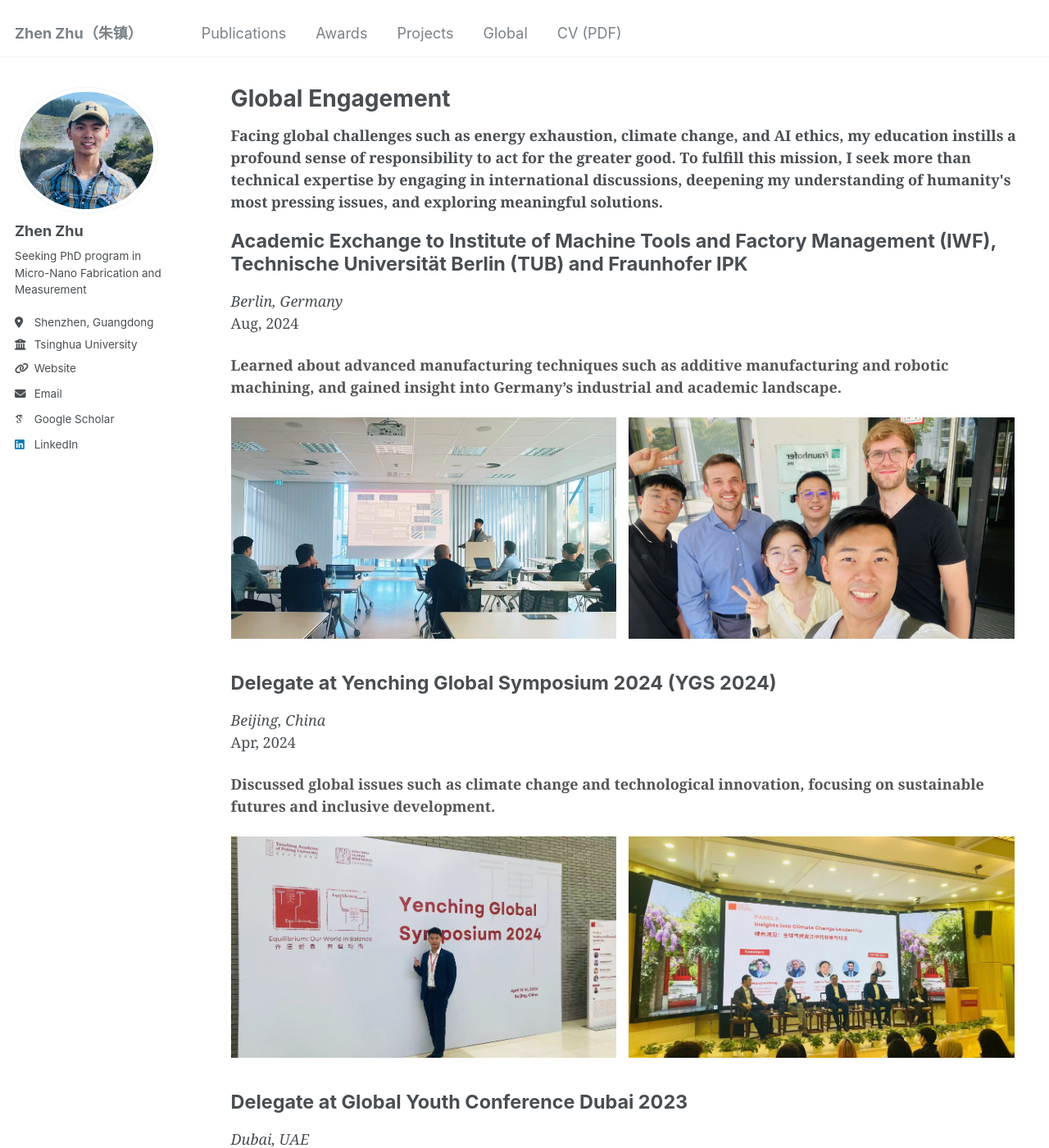
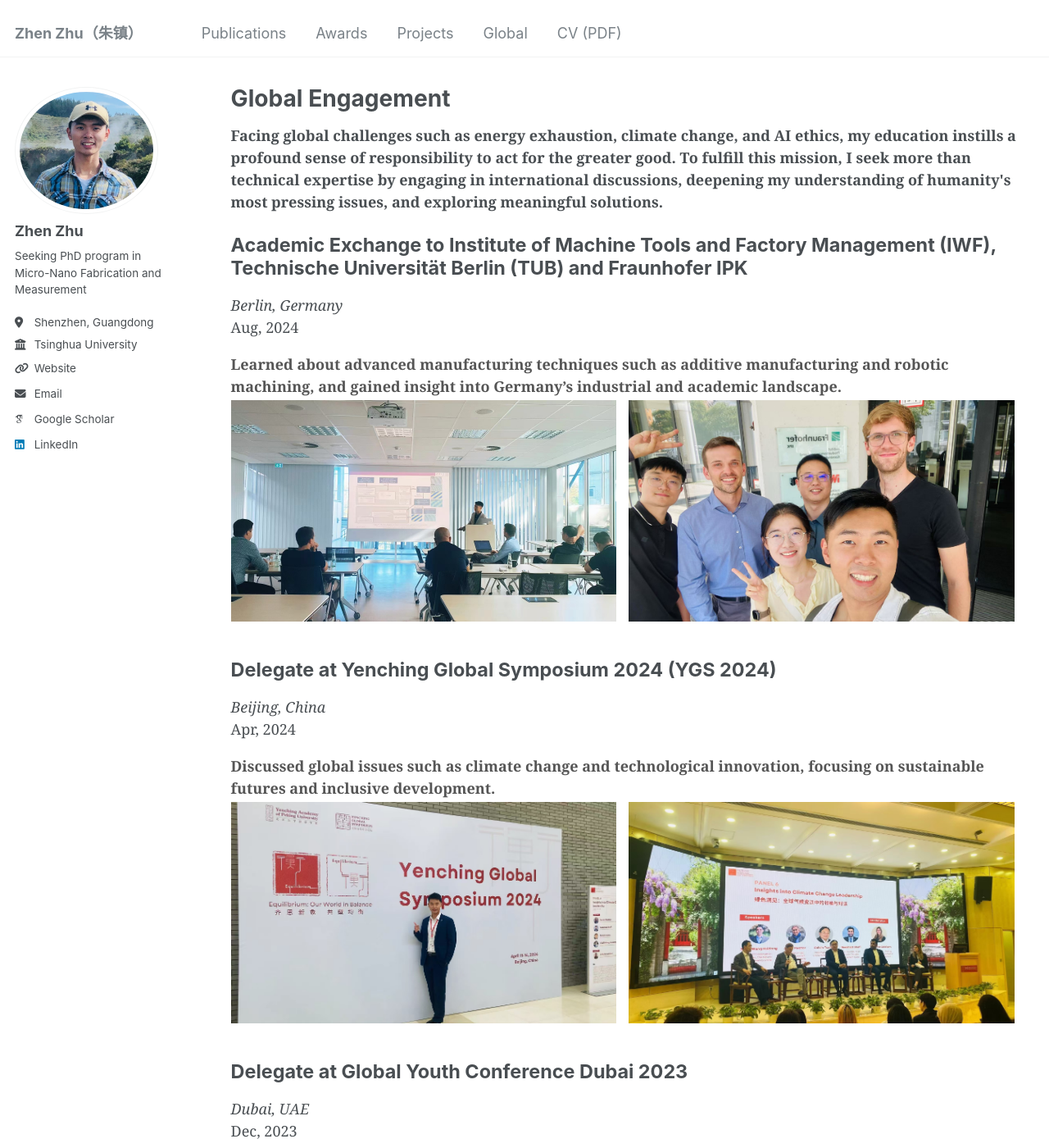
Before and after one commit to zhenzhuzz/zhenzhuzz.github.io, a Jekyll site: the page built from _pages/global.html, in a window 1280 px wide and 1400 px high. Shown: the whole window at 82% size. Built offline with Jekyll 4.4.1, drawn with Linux system fonts in a browser that asks for light colours; some web fonts are replaced.

Commit message:
Update global.html

```diff
--- a/_pages/global.html
+++ b/_pages/global.html
@@ -80,11 +80,16 @@ author_profile: true
 
   .program {
     text-align: left;
-    margin-bottom: 10px; /* Reduced space between programs */
+    margin-bottom: 15px; /* Reduced space between programs */
   }
 
   .program-title {
-    font-size: 1.3em; /* Increased the font size for the program titles */
+      font-size: 1.3em; /* Font size for the program titles */
+      margin-bottom: 3px; /* Controls space between title and location */
+  }
+
+  .program p {
+    margin-bottom: 3px; /* Controls space between date and feeling */
   }
 
   .feeling-section {
@@ -105,17 +110,14 @@ author_profile: true
     object-fit: cover; /* Maintain aspect ratio, crop if necessary */
   }
 
-  .program h3 {
-    margin-bottom: 1px; /* Adjusts space between title and location */
+  .intro-text {
+      margin-bottom: 15px;
+      margin-bottom: 15px; /* Controls the space between the introduction and the first title */
   }
 
-  .program p em {
-    margin-top: 0; /* Adjusts space between title and location */
-  }
 
-  .intro-text {
-      margin-bottom: 10px; /* Adjust this value to control the space between the intro and the first title */
-  }
+
+
 
   .program-title {
       margin-top: 10px; /* Adjust the space between the title and any text before it */
```
